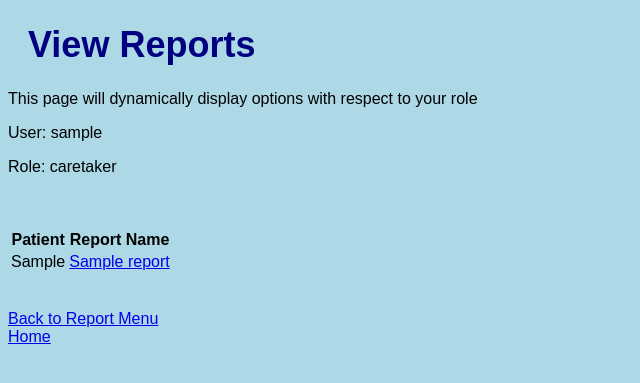
After one commit to MichaelLiKwan/Alzheimer-Detection-Application, a Flask app: page /viewReport in a window 1280 px wide. The commit adds this page. Shown: the top 383 px of the page, without its empty margins (0-640 px from the left). Run offline with Flask 2, Linux system fonts and the light colour scheme; the visitor is signed in with stand-in values (Sample User, id 1); tables that the repository leaves empty hold one stand-in row (values such as "Sample post").

Commit message:
Completed Medical Report Feature and some changes to workflow

```diff
--- a/app.py
+++ b/app.py
@@ -1,25 +1,45 @@
-from flask import Flask, render_template, request, session, url_for, redirect
+import os
+from flask import Flask, render_template, request, session, url_for, redirect, session, send_from_directory
 import pymysql.cursors
+from functools import wraps
 
 #Initialize the app from flask
 app = Flask(__name__)
+app.secret_key = "super secret key"
+
+ALLOWED_EXTENSIONS = {'txt', 'pdf'}
 
 #Configure MySQL
 conn = pymysql.connect(host='localhost',
                        port=3306,
                        user='root',
                        password='root',
-                       db='alzheimersPatients',
+                       db='alzheimersDetectionProject',
                        charset='utf8mb4',
                        cursorclass=pymysql.cursors.DictCursor)
+
+def login_required(f):
+    @wraps(f)
+    def dec(*args, **kwargs):
+        if not "username" in session:
+            return redirect(url_for("login"))
+        return f(*args, **kwargs)
+    return dec
+
+def allowed_file(filename):
+    return '.' in filename and \
+           filename.rsplit('.', 1)[1].lower() in ALLOWED_EXTENSIONS
+
+
 
 @app.route('/')
 def hello():
     return render_template('hello.html')
 
-@app.route('/home/<role>/<user>')
-def home(role, user):
-    return render_template('home.html', role=role, user=user)
+@app.route('/home')
+@login_required
+def home():
+    return render_template('home.html')
 
 @app.route("/login")
 def login():
@@ -35,8 +55,6 @@ def register():
 
 @app.route("/register/<error>")
 def register_err(error):
-    # return render_template("register.html")
-    # error = "This user already exists"
     return render_template('register.html', error=error)
 
 
@@ -56,31 +74,19 @@ def loginAuth():
         error = 'Invalid login or username'
         return redirect(url_for("login_err", error=error))
     else:
-        role = result['role']
-        user = result['username']
-
-        return redirect(url_for("home", role=role, user=user))
-    # elif role == 'caretaker':
-    #     cursor = conn.cursor()
-    #     query = 'SELECT * FROM users WHERE username = %s and password = %s and role = %s'
-    #     cursor.execute(query, (username, password, 'caretaker'))
-    #     data = cursor.fetchone()
-    #     cursor.close()
-    #     return redirect(url_for("home", data=data))
-    #     #return render_template('caretakerHome.html', data=data)
-    # elif role == 'admin':
-    #     cursor = conn.cursor()
-    #     query = 'SELECT * FROM users WHERE username = %s and password = %s and role = %s'
-    #     cursor.execute(query, (username, password, 'admin'))
-    #     data = cursor.fetchone()
-    #     cursor.close()
-    #     # return render_template('home.html', data=data)
-    #     return redirect(url_for("home", data=data))
-        #return render_template('adminHome.html', data=data)
-    # else:
-    #     error = 'Invalid login or username'
-    #     # return render_template('login.html', error)
-    #     return redirect(url_for("login_err", error=error))
+        cursor = conn.cursor()
+        query = 'SELECT username, firstName, lastName, phoneNumber, email, role \
+                 FROM users WHERE username = %s'
+        cursor.execute(query, (username))
+        result = cursor.fetchone()
+        cursor.close()
+        session['username'] = result['username']
+        session['firstName'] = result['firstName']
+        session['lastName'] = result['lastName']
+        session['phoneNumber'] = result['phoneNumber']
+        session['email'] = result['email']
+        session['role'] = result['role']
+        return redirect(url_for("home"))
 
 @app.route('/registerAuth', methods = ['GET','POST'])
 def registerAuth():
@@ -112,5 +118,101 @@ def registerAuth():
         cursor.close()
         return redirect(url_for("hello"))
 
+# redirect from home.html
+@app.route('/medicalReportMenu')
+@login_required
+def medicalReportMenu():
+    return render_template('report_menu.html')
+
+@app.route('/viewReport')
+@login_required
+def view_report():
+    username = session['username']
+    if session['role'] == 'caretaker':
+        cursor = conn.cursor()
+        query = 'SELECT patient_user, report_name FROM reports WHERE caretaker_user=%s'
+        cursor.execute(query, (username))
+        results = cursor.fetchall()
+        cursor.close()
+    else:
+        cursor = conn.cursor()
+        query = 'SELECT caretaker_user, report_name FROM reports WHERE patient_user=%s'
+        cursor.execute(query, (username))
+        results = cursor.fetchall()
+        cursor.close()
+        print(results)
+    return render_template('view_report.html', results=results)
+
+@app.route('/viewReport/<caretaker>/<patient>/<report>')
+@login_required
+def view_report_serve(caretaker, patient, report):
+    parent = "data/reports/"
+    path = (caretaker, patient)
+    path = "/".join(path)
+    path = parent + path
+    upload_folder = path
+    app.config['UPLOAD_FOLDER'] = upload_folder
+    return send_from_directory(app.config['UPLOAD_FOLDER'],
+                               report)
+
+@app.route('/uploadReport')
+@login_required
+def upload_report():
+    return render_template('upload_report.html')
+
+@app.route('/uploadReport/<message>')
+@login_required
+def upload_report_message(message):
+    return render_template('upload_report.html', message=message)
+
+@app.route('/uploadReportHandler', methods=['GET', 'POST'])
+@login_required
+def upload_report_handler():
+    patient_username = request.form['patient']
+    caretaker_username = session['username']
+    upload_folder = "data/reports/%s/%s" % (caretaker_username, patient_username)
+    try:
+        os.makedirs(upload_folder)
+    except OSError as error:
+        pass
+    app.config['UPLOAD_FOLDER'] = upload_folder
+    message = "Error: An unknown error has occured"
+
+    if request.method == 'POST':
+        # check if the post request has the file part
+        if 'file' not in request.files:
+            message = "Error: You have to upload a file"
+        file = request.files['file']
+        # if user does not select file, browser also
+        # submit an empty part without filename
+        if file.filename == '':
+            message = "Error: You did not choose a file to upload"
+        # if file upload is well formed
+        if file and allowed_file(file.filename):
+            filename = file.filename
+            file.save(os.path.join(app.config['UPLOAD_FOLDER'], filename))
+            message = "Report successfully uploaded"
+
+            # Check against db if filename exists
+            # If not add, else no change.
+            cursor = conn.cursor()
+            query = 'SELECT * FROM reports WHERE caretaker_user=%s AND patient_user=%s AND report_name=%s'
+            cursor.execute(query, (session['username'], patient_username, filename))
+            data = cursor.fetchone()
+            cursor.close()
+            error = None
+            if (data):
+                pass
+            else:
+                try:
+                    cursor = conn.cursor()
+                    ins = 'INSERT INTO reports VALUES(%s, %s, %s)'
+                    cursor.execute(ins, (session['username'], patient_username, filename))
+                    conn.commit()
+                    cursor.close()
+                except:
+                    message = "An error occured when inserting into database. Check if your patient username is correct."
+    return redirect(url_for("upload_report_message", message=message))
+
 if __name__ == "__main__":
-    app.run('127.0.0.1', 4000, debug = True)
+    app.run('127.0.0.1', 5000, debug = True)
--- /dev/null
+++ b/data/reports/dorime/abc/report.txt
@@ -0,0 +1 @@
+FOOBAR HEHE XD
--- a/templates/home.html
+++ b/templates/home.html
@@ -9,10 +9,8 @@
 <body>
     <h1>Home</h1>
     <br>
-    <h2>Hello, {{user}}</h2>
-    {% if role == 'patient' %}
-    	<a href="/">Click here!</a>
-    {% endif %}
+    <h2>Hello, {{session['firstName']}}</h2>
+    <a href="/medicalReportMenu">Medical Report</a>
     <br><br>
     <img src="{{ url_for('static', filename='alzheimerFact.jpg') }}" style="width:100%;max-width:1000px" >
     </body>
--- /dev/null
+++ b/templates/view_report.html
@@ -0,0 +1,55 @@
+<!DOCTYPE html>
+<html lang="en">
+<head>
+    <meta charset="UTF-8">
+    <meta name="viewport" content="width=device-width, initial-scale=1.0">
+    <link rel="stylesheet" href="{{ url_for('static', filename='css/style.css') }}">
+    <title>Reports</title>
+</head>
+<body>
+	<h1>View Reports</h1>
+	<p>This page will dynamically display options with respect to your role</p>
+	<p>User: {{session["username"]}}</p>
+	<p>Role: {{session["role"]}}</p>
+	<br><br>
+
+	<table>
+	{% if session["role"] == 'caretaker' %}
+		<tr>
+			<th>Patient</th>
+			<th>Report Name</th>
+		</tr>
+		{% for e in results %}
+		<tr>
+			<td>{{e['patient_user']}}</td>
+			<td>
+				<a href="/viewReport/{{session['username']}}/{{e['patient_user']}}/{{e['report_name']}}">
+					{{e['report_name']}}
+				</a>
+			</td>
+		</tr>
+		{% endfor %}
+	{% elif session["role"] == 'patient' %}
+		<tr>
+			<th>Caretaker</th>
+			<th>Report Name</th>
+		</tr>
+		{% for e in results %}
+		<tr>
+			<td>{{e['caretaker_user']}}</td>
+			<td>
+				<a href="/viewReport/{{e['caretaker_user']}}/{{session['username']}}/{{e['report_name']}}">
+					{{e['report_name']}}
+				</a>
+			</td>
+		</tr>
+		{% endfor %}
+	{% endif %}
+	</table>
+
+
+	<br><br>
+	<a href='/medicalReportMenu'>Back to Report Menu</a><br>
+	<a href="/home">Home</a>
+</body>
+</html>
--- /dev/null
+++ b/test_cases/report.txt
@@ -0,0 +1 @@
+FOOBAR HEHE XD
```
Also changed, not shown: sql/init.sql (added, +31 -0 lines), templates/report_menu.html (added, +22 -0 lines), templates/upload_report.html (added, +15 -0 lines).
